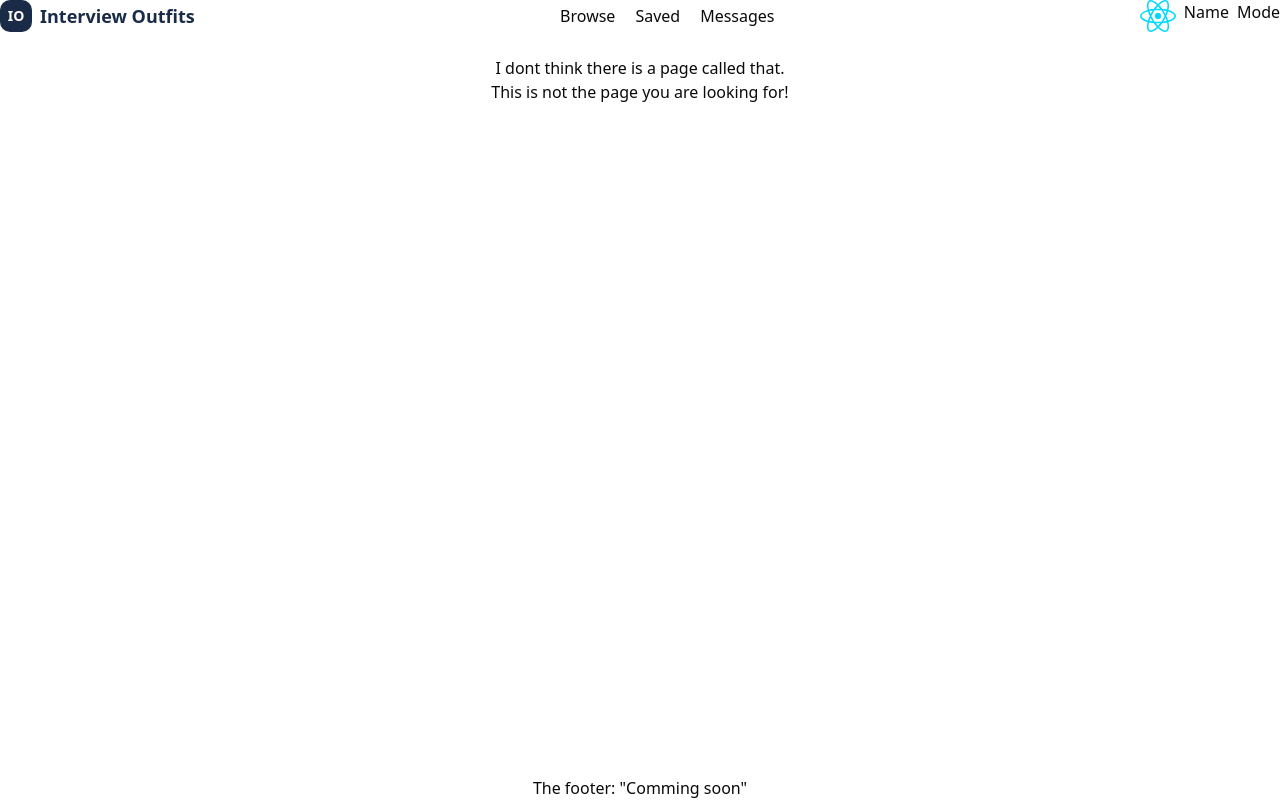
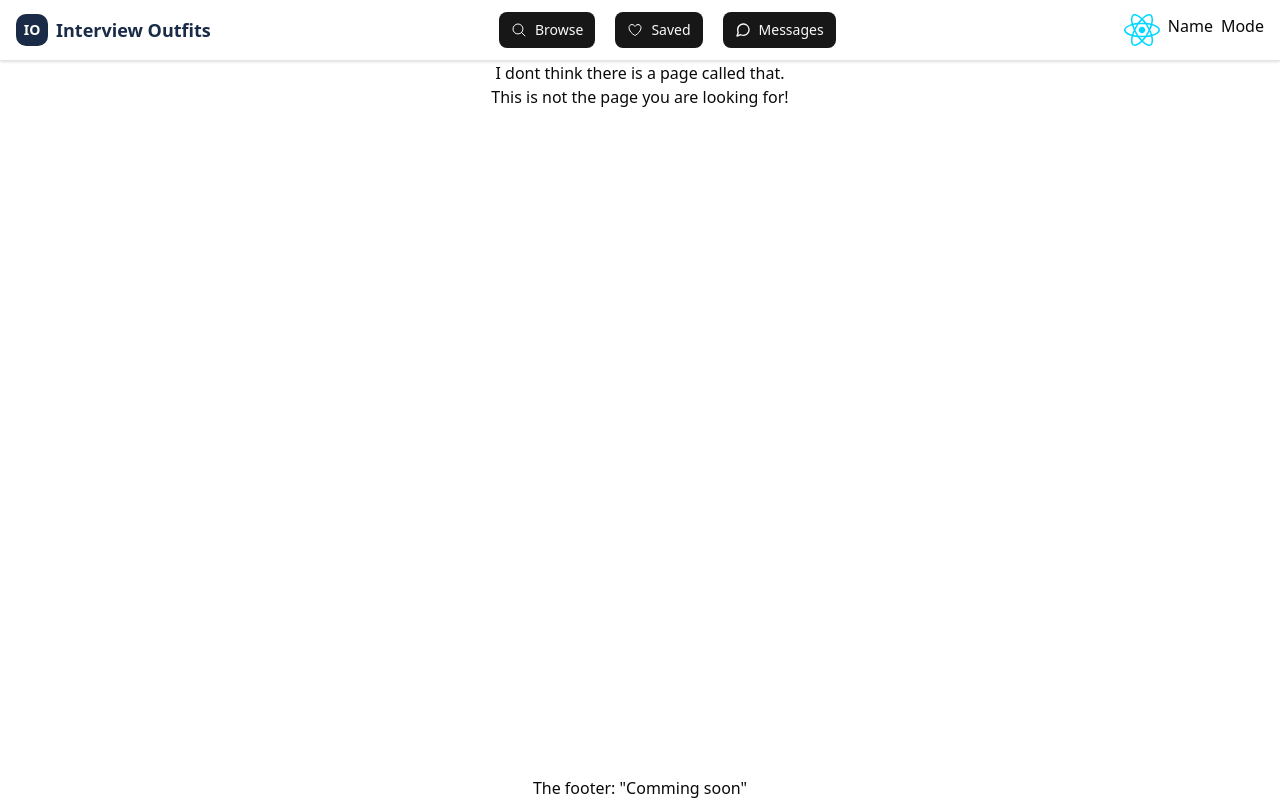
Before and after one commit to nhcarrigan-spring-2026-cohort/mint-narcissus, a React (Vite) app in the folder Frontend/: page / in a window 1280 px wide. Built offline with nearby package versions, Linux system fonts and the light colour scheme.

Commit message:
Updated styling Navbar.jsx

```diff
--- a/Frontend/src/App.jsx
+++ b/Frontend/src/App.jsx
@@ -8,10 +8,14 @@ import Messages from './pages/Messages';
 import AppLayout from './layouts/AppLayout';
 
 /* Array passed to Container.jsx to initiate Links */
+import { HiOutlineMagnifyingGlass } from 'react-icons/hi2';
+import { IoHeartOutline } from 'react-icons/io5';
+import { FiMessageCircle } from 'react-icons/fi';
+
 const navItems = [
-  { label: 'Browse', path: '/browse', element: <Browse /> },
-  { label: 'Saved', path: '/saved', element: <Saved /> },
-  { label: 'Messages', path: '/messages', element: <Messages /> },
+  { label: 'Browse', path: '/browse', element: <Browse /> , icon: <HiOutlineMagnifyingGlass />},
+  { label: 'Saved', path: '/saved', element: <Saved /> , icon: <IoHeartOutline />},
+  { label: 'Messages', path: '/messages', element: <Messages />, icon: <FiMessageCircle /> },
 ];
 
 function App() {
--- a/Frontend/src/components/Navbar.jsx
+++ b/Frontend/src/components/Navbar.jsx
@@ -3,17 +3,23 @@ import { Link } from 'react-router-dom';
 import Logo from './Logo';
 import Profile from './Profile';
 
+
 export default function Navbar({ navItems }) {
   const [isOpen, setIsOpen] = useState(false);
 
   return (
-    <div>
-      <div className='flex items-center justify-between mb-6 md:p-0'>
+    <header className='bg-white border-b sticky top-0 z-50 shadow-sm'>
+      <div className='container mx-auto px-4 py-3'>
+        <div className='flex items-center justify-between'>
           <Logo />
-        <nav className='hidden md:flex'>
+          <nav className='hidden md:flex space-x-1'>
             <ul className='flex gap-5 mx-5'>
               {navItems.map((link, index) => (
-              <li key={index}>
+                <li
+                  className="inline-flex items-center justify-center gap-2 whitespace-nowrap rounded-md text-sm font-medium transition-all disabled:pointer-events-none disabled:opacity-50 [&amp;_svg]:pointer-events-none [&amp;_svg:not([class*='size-'])]:size-4 shrink-0 [&amp;_svg]:shrink-0 outline-none focus-visible:border-ring focus-visible:ring-ring/50 focus-visible:ring-[3px] aria-invalid:ring-destructive/20 dark:aria-invalid:ring-destructive/40 aria-invalid:border-destructive bg-primary text-primary-foreground hover:bg-primary/90 h-9 px-4 py-2 has-[&gt;svg]:px-3"
+                  key={index}
+                >
+                  {link.icon}
                   <Link to={link.path}>{link.label}</Link>
                 </li>
               ))}
@@ -31,6 +37,7 @@ export default function Navbar({ navItems }) {
             </svg>
           </button>
         </div>
+
         {isOpen && (
           <nav className='md:hidden '>
             <ul className=' flex-col py-4 px-6 gap-4'>
@@ -45,6 +52,7 @@ export default function Navbar({ navItems }) {
           </nav>
         )}
       </div>
+    </header>
   );
 }
 
@@ -53,15 +61,8 @@ export default function Navbar({ navItems }) {
   <div class='container mx-auto px-4 py-3'>
     <div class='flex items-center justify-between'>
       <div class='flex items-center space-x-6'>
+        //Logo
 
-          <button class='flex items-center space-x-2'>
-            <div class='h-8 w-8 bg-[#1A2B48] rounded-lg flex items-center justify-center'>
-            <span class='text-[#FDFBF7] font-bold text-sm'>IO</span>
-          </div>
-          <span class='font-semibold text-lg hidden sm:block text-[#1A2B48]'>
-            Interview Outfits
-          </span>
-        </button>
         <nav class='hidden md:flex space-x-1'>
           <button
             data-slot='button'
--- a/Frontend/src/index.css
+++ b/Frontend/src/index.css
@@ -83,6 +83,9 @@
   --fig-primary:#1A2B48;
 }
 
+
+
+
 .dark {
   --background: oklch(0.145 0 0);
   --foreground: oklch(0.985 0 0);
```
Lines whose indentation alone changed are shown as unchanged.
